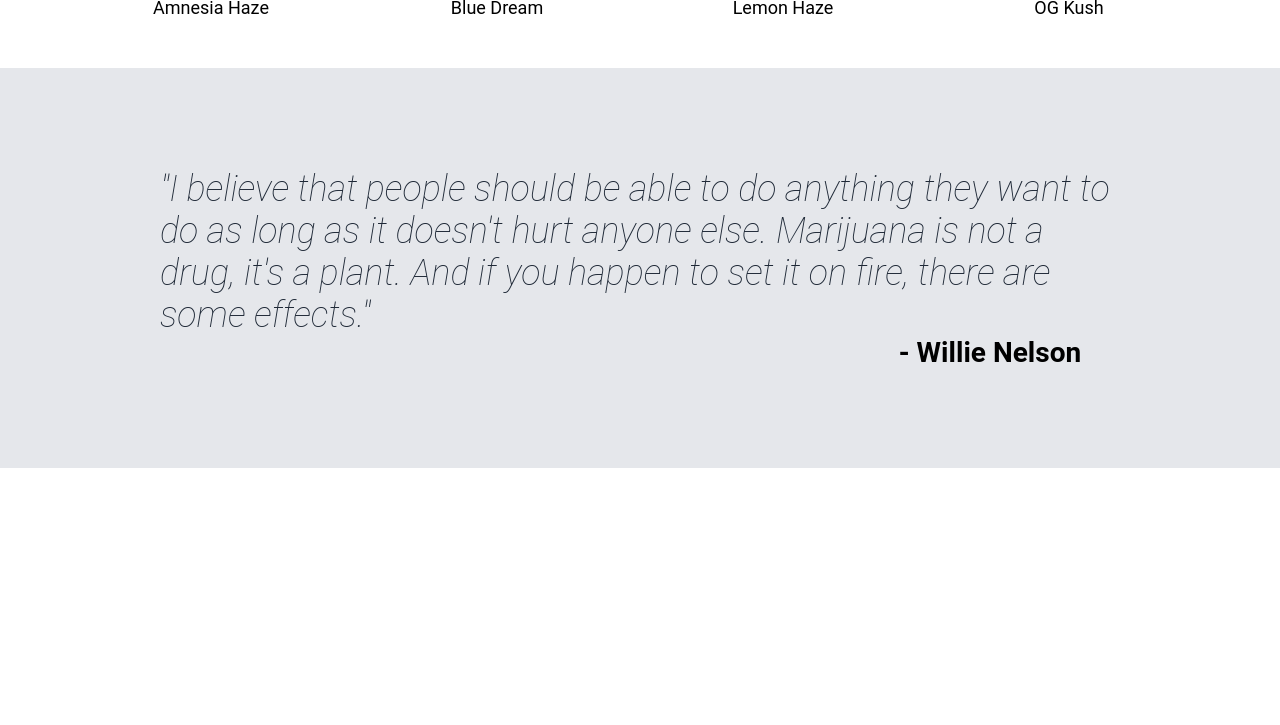
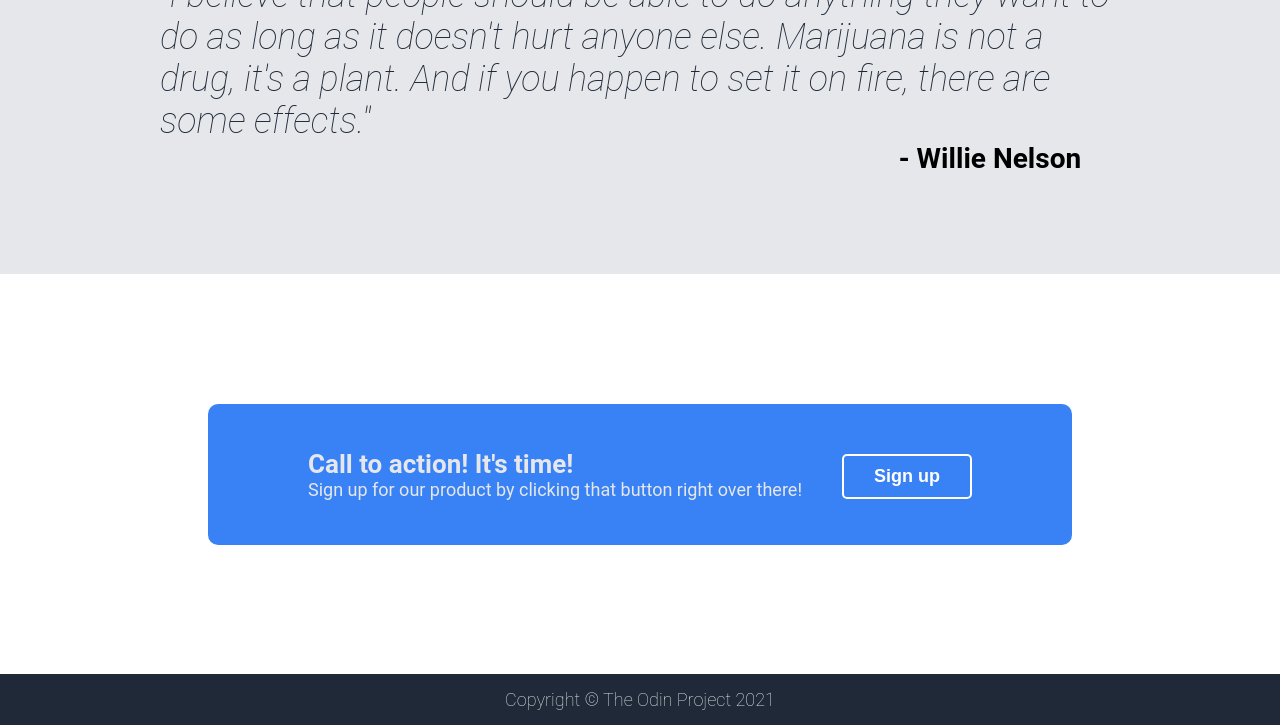
Before and after one commit to Ney1er/Landing-page-project, a plain HTML site: page index.html in a window 1280 px wide. Shown: the part 1109-1834 px from the top of the page. Before the commit the page ends 1577 px from the top, so only its background shows below. Drawn offline with Linux system fonts and the light colour scheme.

Commit message:
100% TOP done

```diff
--- a/index.html
+++ b/index.html
@@ -60,7 +60,18 @@
         </div>
         <div class="author">- Willie Nelson</div>
     </section>
-    <section class=""
+    <section class="sign-up">
+        <div class="container">
+            <article class="text">
+                <div id="call-to-act">Call to action! It's time!</div>
+                <div>Sign up for our product by clicking that button right over there!</div>
+            </article>
+            <button id="button-2">Sign up</button>
+        </div>
+    </section>
+    <footer>
+        <h2>Copyright © The Odin Project 2021</h2>
+    </footer>
 </body>
 
 </html>
--- a/style.css
+++ b/style.css
@@ -1,15 +1,18 @@
 body {
-    height: 100vh;
     margin: 0;
     /* overflow: hidden; */
     font-family: Roboto, sans-serif;
   }
 
+header, footer{
+    background-color: #1F2937;
+}
+
 header {
     display: flex;
-    justify-content: space-between;
+    justify-content: space-evenly;
     align-items: center;
-    background-color: #1F2937;
+    gap: 100px;
 }
 
 .header-logo {
@@ -41,8 +44,10 @@ main {
     padding: 125px;
     display: flex;
     background-color: #1F2937;
-    justify-content: space-evenly;
+    justify-content: center;
     align-items: center;
+    height: 10rem;
+    gap: 100px;
 }
 
 
@@ -124,3 +129,58 @@ section img {
     font-size: 28px;
     margin-left: 25em;
 }
+
+.sign-up {
+    height: 25rem;
+    display: flex;
+    justify-content: center;
+    align-items: center;
+
+}
+
+.container {
+    display: flex;
+    align-items: center;
+    justify-content: center;
+    background-color: #3882f6;
+    padding-left: 100px;
+    padding-right: 100px;
+    padding-top: 45px;
+    padding-bottom: 45px;
+    gap: 40px;
+    border-radius: 10px;
+}
+
+
+#call-to-act{
+    font-weight: bolder;
+    font-size: 26px;
+
+}
+.text {
+    color: white;
+    font-size: 18px;
+    color: #e5e7eb;
+}
+
+.container #button-2 {
+    border-color: white;
+    border-radius: 5px;
+    padding: 10px;
+    padding-left: 30px;
+    padding-right: 30px;
+    font-weight: bolder;
+    font-size: large;
+}
+
+footer {
+    display: flex;
+    justify-content: center;
+    align-items: center;
+}
+
+footer h2 {
+    color: #e5e7eb;
+    font-size: 18px;
+    font-weight: lighter;
+}
```
